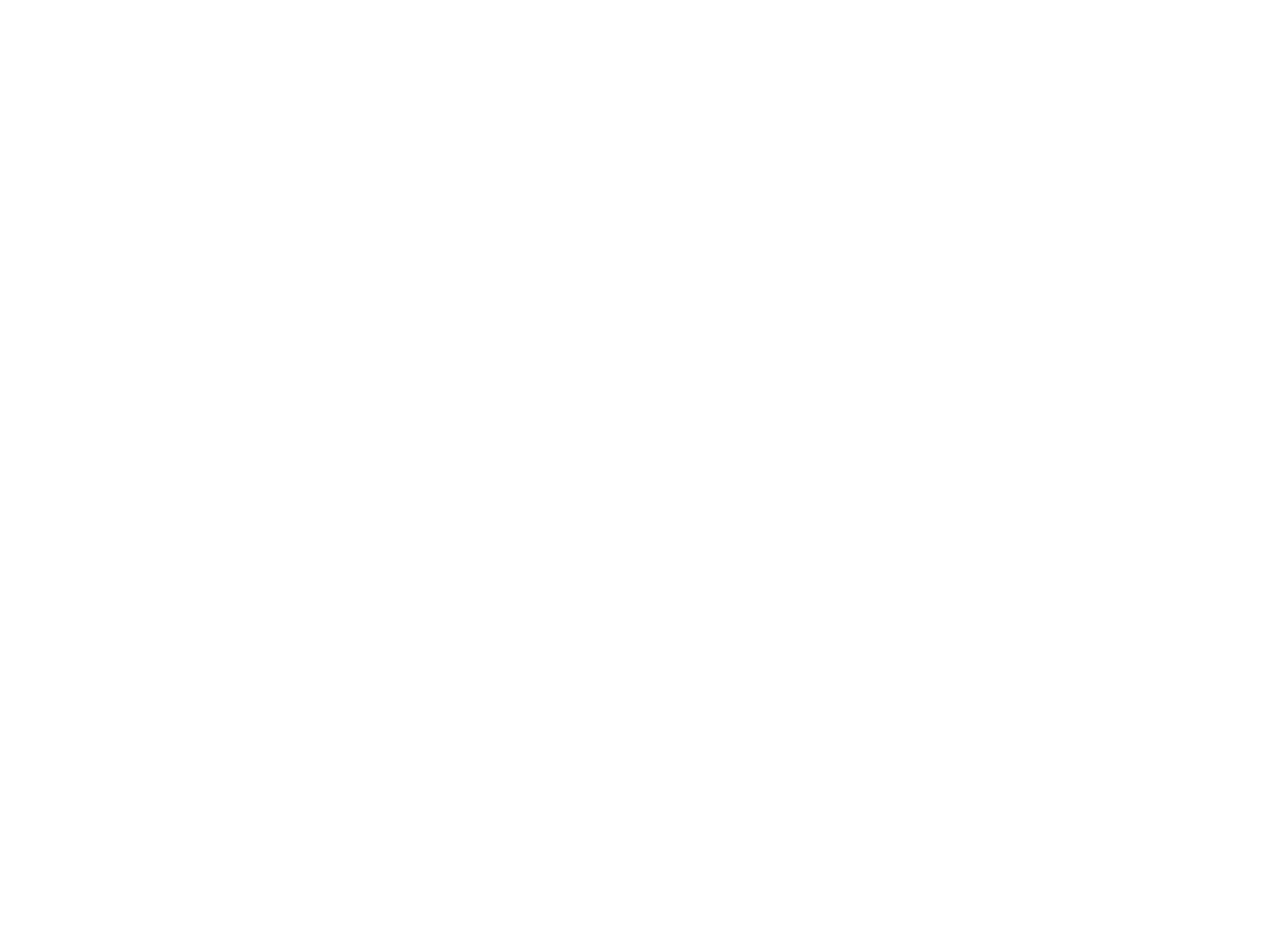
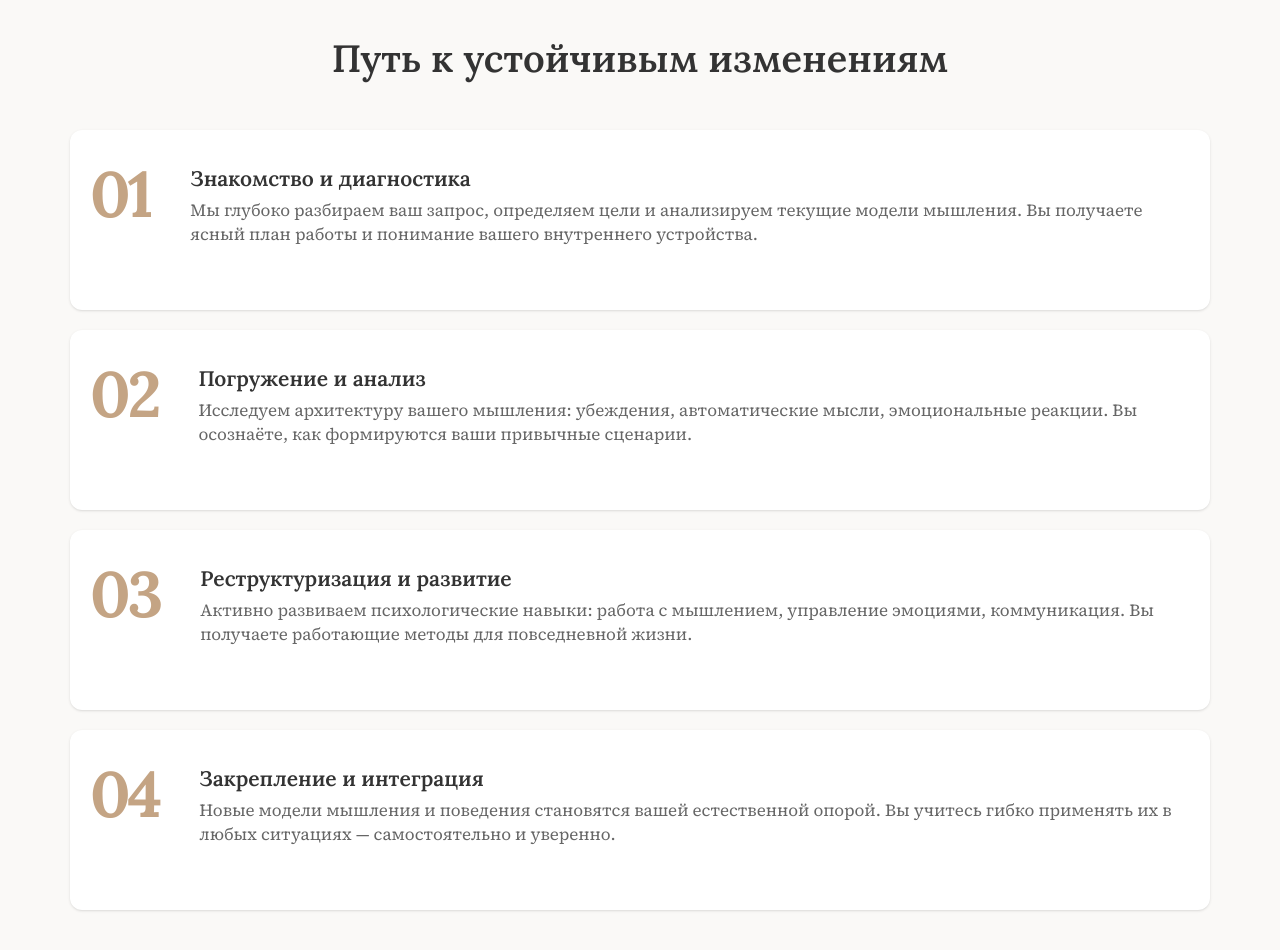
Before and after one commit to AlexeyKomarov99/Landing-Psychologist, a Next.js app: page / in a window 1280 px wide. Shown: the part 4000-4950 px from the top of the page. Before the commit the page ends 3956 px from the top, so only its background shows below. Built offline with nearby package versions, Linux system fonts and the light colour scheme.

Commit message:
Написание компонента StagesWork.tsx 'Этапы работы'

```diff
--- a/src/app/page.tsx
+++ b/src/app/page.tsx
@@ -3,6 +3,7 @@ import Hero from "@/components/Hero/Hero"
 import About from "@/components/About/About"
 import Directions from "@/components/Directions/Directions"
 import Results from "@/components/Results/Results"
+import StagesWork from "@/components/StagesWork/StagesWork"
 
 export default function Home() {
   return (
@@ -12,6 +13,7 @@ export default function Home() {
       <About />
       <Directions />
       <Results />
+      <StagesWork />
     </>
 
   )
--- /dev/null
+++ b/src/components/StagesWork/StagesWork.tsx
@@ -0,0 +1,132 @@
+interface StahesWorkCard {
+    id: number
+    number: string
+    title: string
+    descr: string
+}
+
+export default function StagesWork() {
+
+    const stages: StahesWorkCard[] = [
+        {
+            id: 1,
+            number: '01',
+            title: 'Знакомство и диагностика',
+            descr: 'Мы глубоко разбираем ваш запрос, определяем цели и анализируем текущие модели мышления. Вы получаете ясный план работы и понимание вашего внутреннего устройства.',
+        },
+        {
+            id: 2,
+            number: '02',
+            title: 'Погружение и анализ',
+            descr: 'Исследуем архитектуру вашего мышления: убеждения, автоматические мысли, эмоциональные реакции. Вы осознаёте, как формируются ваши привычные сценарии.',
+        },
+        {
+            id: 3,
+            number: '03',
+            title: 'Реструктуризация и развитие',
+            descr: 'Активно развиваем психологические навыки: работа с мышлением, управление эмоциями, коммуникация. Вы получаете работающие методы для повседневной жизни.',
+        },
+        {
+            id: 4,
+            number: '04',
+            title: 'Закрепление и интеграция',
+            descr: 'Новые модели мышления и поведения становятся вашей естественной опорой. Вы учитесь гибко применять их в любых ситуациях — самостоятельно и уверенно.',
+        },
+    ]
+
+    return (
+        <section
+            id="#stages-work"
+            className="
+                py-10
+                bg-(--color-bg-secondary)
+                md:py-15
+                lg:py-20
+            "
+        >
+            <div className="
+                max-w-7xl
+                mx-auto
+                px-4
+                sm:max-w-[540px] sm:px-0
+                md:max-w-[720px]
+                lg:max-w-[960px]
+                xl:max-w-[1140px]
+                2xl:max-w-[1320px]
+            ">
+                <div className="
+                    flex
+                    flex-col
+                    justify-start
+                    items-center
+                ">
+                    <h2 className="
+                        text-[26px]
+                        text-center
+                        mb-10
+                        md:mb-12 md:text-[32px]
+                        lg:text-[38px]
+                    ">
+                        Путь к устойчивым изменениям
+                    </h2>
+                    <div className="
+                        flex
+                        flex-col
+                        items-center
+                        justify-center
+                        space-y-5
+                        md:items-start md:justify-start md:w-full
+                    ">
+                        {stages.map((stage) => (
+                            <div
+                                key={stage.id}
+                                className="
+                                    flex
+                                    flex-col
+                                    justify-start
+                                    items-start
+                                    p-5
+                                    bg-(--color-bg-main)
+                                    rounded-xl
+                                    shadow-sm
+                                    max-w-[320px]
+                                    min-h-[330px]
+                                    sm:max-w-[375px]
+                                    md:flex-row md:w-full md:max-w-none md:gap-8 md:min-h-[175px] md:px-6 md:py-5
+                                    xl:gap-10 xl:min-h-[180px] xl:px-5 xl:py-5
+                                    2xl:px-6 2xl:py-6
+                                "
+                            >
+                                <span className="
+                                    text-(--color-primary)
+                                    font-bold
+                                    text-[40px]
+                                    tracking-[-0.05em]
+                                    mb-4
+                                    md:text-[60px] md:flex md:items-start md:justify-start md:text-start md:mb-0
+                                    xl:text-[64px]
+                                    2xl:text-[68px]
+                                "
+                                style={{ fontFamily: 'var(--font-lora)' }}>{stage.number}</span>
+                                <div>
+                                    <h4 className="
+                                        font-bold
+                                        mb-2
+                                        text-lg
+                                        md:text-xl md:font-semibold md:mt-4
+                                        lg:text-[21px]
+                                        2xl:text-[22px]
+                                    ">{stage.title}</h4>
+                                    <span className="
+                                        md:text-[17px]
+                                        2xl:text-lg
+                                    ">{stage.descr}</span>
+                                </div>
+                            </div>
+                        ))}
+                    </div>
+                </div>
+            </div>
+        </section>
+    )
+}
```
